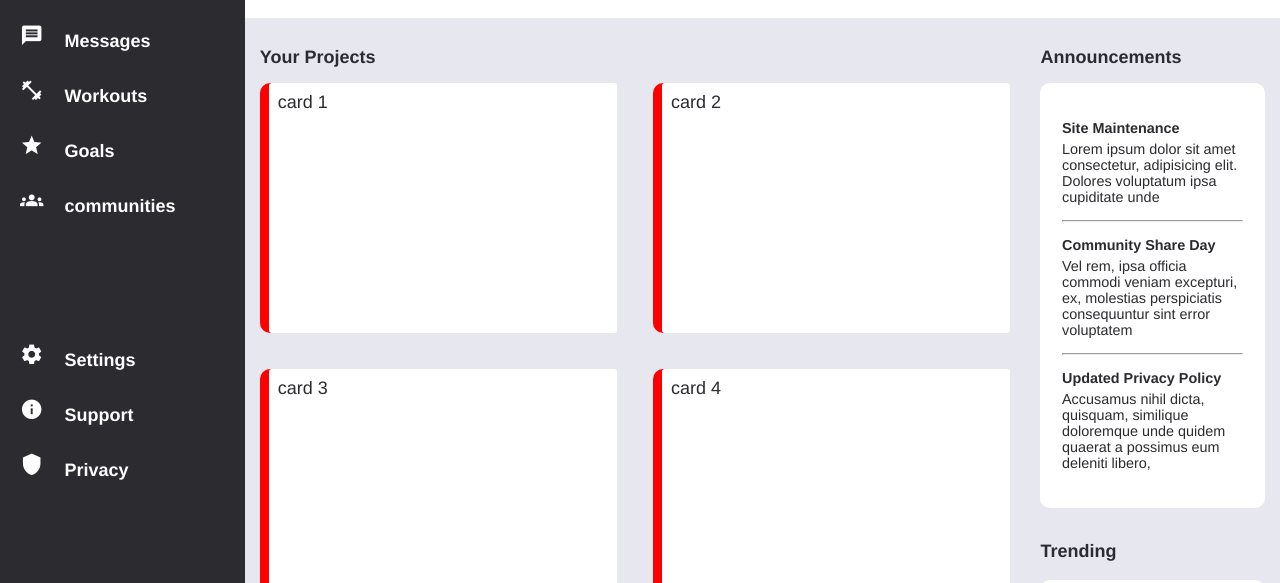
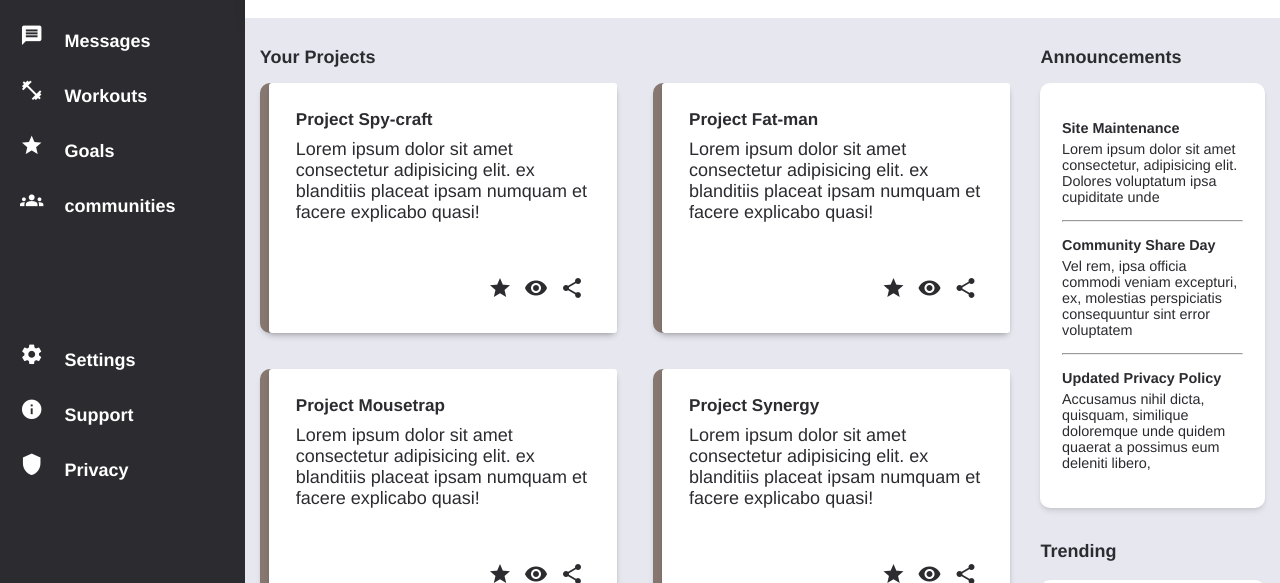
Before and after one commit to isaaxh/admin-dashboard, a plain HTML site: page index.html in a window 1280 px wide. Shown: the part 217-800 px from the top of the page. Drawn offline with Linux system fonts and the light colour scheme.

Commit message:
Final touches

```diff
--- a/index.html
+++ b/index.html
@@ -93,7 +93,9 @@
       <div class="header">
         <div class="header-row-1">
           <span class="search-bar-container">
-            <i class="material-icons" id="seach-icon">search</i>
+            <button>
+              <i class="material-icons" id="seach-icon">search</i>
+            </button>
             <input type="text" class="search-bar" placeholder="Search..." />
           </span>
           <span class="bell-username-container">
@@ -138,22 +140,126 @@
           <h2>Your Projects</h2>
           <div class="cards">
             <div class="line">
-              <div class="card-1 card">card 1</div>
+              <div class="card-1 card">
+                <h5>Project Spy-craft</h5>
+                <p>
+                  Lorem ipsum dolor sit amet consectetur adipisicing elit. ex
+                  blanditiis placeat ipsam numquam et facere explicabo quasi!
+                </p>
+                <div class="actions">
+                  <button>
+                    <i class="material-icons star-icon">star</i>
+                  </button>
+                  <button>
+                    <i class="material-icons visibility-icon">visibility</i>
+                  </button>
+                  <button>
+                    <i class="material-icons share-icon">share</i>
+                  </button>
+                </div>
+              </div>
             </div>
             <div class="line">
-              <div class="card-2 card">card 2</div>
+              <div class="card-2 card">
+                <h5>Project Fat-man</h5>
+                <p>
+                  Lorem ipsum dolor sit amet consectetur adipisicing elit. ex
+                  blanditiis placeat ipsam numquam et facere explicabo quasi!
+                </p>
+
+                <div class="actions">
+                  <button>
+                    <i class="material-icons star-icon">star</i>
+                  </button>
+                  <button>
+                    <i class="material-icons visibility-icon">visibility</i>
+                  </button>
+                  <button>
+                    <i class="material-icons share-icon">share</i>
+                  </button>
+                </div>
+              </div>
             </div>
             <div class="line">
-              <div class="card-3 card">card 3</div>
+              <div class="card-3 card">
+                <h5>Project Mousetrap</h5>
+                <p>
+                  Lorem ipsum dolor sit amet consectetur adipisicing elit. ex
+                  blanditiis placeat ipsam numquam et facere explicabo quasi!
+                </p>
+                <div class="actions">
+                  <button>
+                    <i class="material-icons star-icon">star</i>
+                  </button>
+                  <button>
+                    <i class="material-icons visibility-icon">visibility</i>
+                  </button>
+                  <button>
+                    <i class="material-icons share-icon">share</i>
+                  </button>
+                </div>
+              </div>
             </div>
             <div class="line">
-              <div class="card-4 card">card 4</div>
+              <div class="card-4 card">
+                <h5>Project Synergy</h5>
+                <p>
+                  Lorem ipsum dolor sit amet consectetur adipisicing elit. ex
+                  blanditiis placeat ipsam numquam et facere explicabo quasi!
+                </p>
+                <div class="actions">
+                  <button>
+                    <i class="material-icons star-icon">star</i>
+                  </button>
+                  <button>
+                    <i class="material-icons visibility-icon">visibility</i>
+                  </button>
+                  <button>
+                    <i class="material-icons share-icon">share</i>
+                  </button>
+                </div>
+              </div>
             </div>
             <div class="line">
-              <div class="card-5 card">card 5</div>
+              <div class="card-5 card">
+                <h5>Project Zen</h5>
+                <p>
+                  Lorem ipsum dolor sit amet consectetur adipisicing elit. ex
+                  blanditiis placeat ipsam numquam et facere explicabo quasi!
+                </p>
+                <div class="actions">
+                  <button>
+                    <i class="material-icons star-icon">star</i>
+                  </button>
+                  <button>
+                    <i class="material-icons visibility-icon">visibility</i>
+                  </button>
+                  <button>
+                    <i class="material-icons share-icon">share</i>
+                  </button>
+                </div>
+              </div>
             </div>
             <div class="line">
-              <div class="card-6 card">card 6</div>
+              <div class="card-6 card">
+                <h5>Project Point</h5>
+                <p>
+                  Lorem ipsum dolor sit amet consectetur adipisicing elit. ex
+                  blanditiis placeat ipsam numquam et facere explicabo quasi!
+                </p>
+
+                <div class="actions">
+                  <button>
+                    <i class="material-icons star-icon">star</i>
+                  </button>
+                  <button>
+                    <i class="material-icons visibility-icon">visibility</i>
+                  </button>
+                  <button>
+                    <i class="material-icons share-icon">share</i>
+                  </button>
+                </div>
+              </div>
             </div>
           </div>
         </div>
--- a/style.css
+++ b/style.css
@@ -13,7 +13,10 @@ html {
   --primary-color: #2b2b30;
   --background-color: #e7e7f0;
   --secondary-color: #ffff;
-  --accent-color: #d89b89;
+  --accent-color: #867770;
+  --shadow: 0 4px 6px -1px rgb(0 0 0 / 0.1), 0 2px 4px -2px rgb(0 0 0 / 0.1);
+  --shadow-lg: 0 10px 15px -3px rgb(0 0 0 / 0.1),
+    0 4px 6px -4px rgb(0 0 0 / 0.1);
 }
 
 .container {
@@ -27,6 +30,13 @@ html {
 ul,
 li {
   list-style-type: none;
+}
+
+button {
+  cursor: pointer;
+  background-color: transparent;
+  border: none;
+  color: var(--primary-color);
 }
 
 .sidebar {
@@ -86,6 +96,8 @@ li {
   padding: 0;
 }
 
+/*Header content*/
+
 .header {
   background-color: #ffffff;
   padding: 0 1rem;
@@ -94,8 +106,7 @@ li {
   grid-template-rows: 1fr 1.5fr;
   gap: 1.5rem;
   color: var(--primary-color);
-  box-shadow: 5px 10px #000000;
-  /* box-shadow: 0 50px 1px 1px rgb(0 0 0 / 100%); */
+  box-shadow: var(--shadow-lg);
 }
 
 .header-row-1 {
@@ -203,6 +214,7 @@ li {
   height: 100%;
   border-radius: 10px;
   background-color: rgb(255, 255, 255);
+  box-shadow: var(--shadow);
 }
 
 .main-content {
@@ -231,8 +243,9 @@ li {
 }
 
 .main-content .line {
-  background-color: rgb(255, 0, 0);
+  background-color: var(--accent-color);
   border-radius: 10px;
+  box-shadow: var(--shadow);
 }
 
 .card-container .card {
@@ -246,6 +259,32 @@ li {
   height: 100%;
   display: flex;
   justify-content: flex-end;
+}
+
+.card-container .card {
+  display: flex;
+  flex-direction: column;
+  justify-content: center;
+  padding: 1.5rem;
+}
+
+.card-container .card h5 {
+  font-size: 0.95rem;
+  padding: 0;
+  margin: 0;
+  margin-bottom: 0.5rem;
+}
+
+.card-container .card p {
+  overflow: hidden;
+  margin: 0;
+}
+
+.card-container .card .actions {
+  display: flex;
+  justify-content: flex-end;
+  align-items: flex-end;
+  flex: 1;
 }
 
 /* side content of the main container */
```
